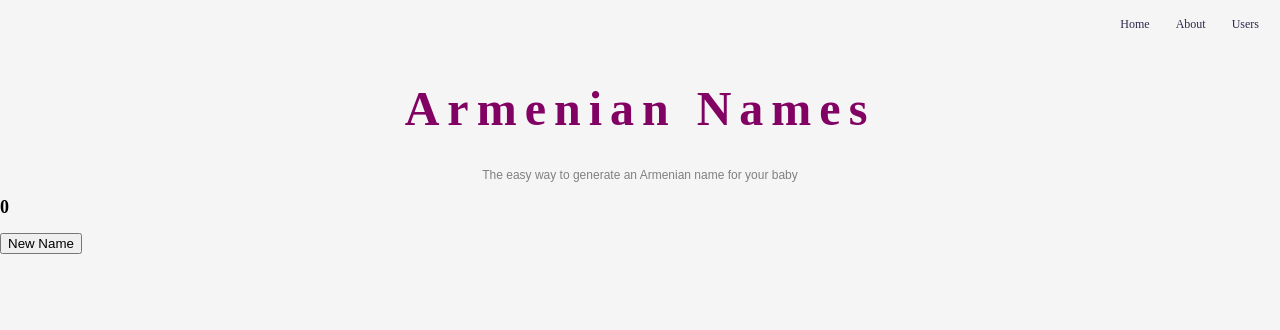
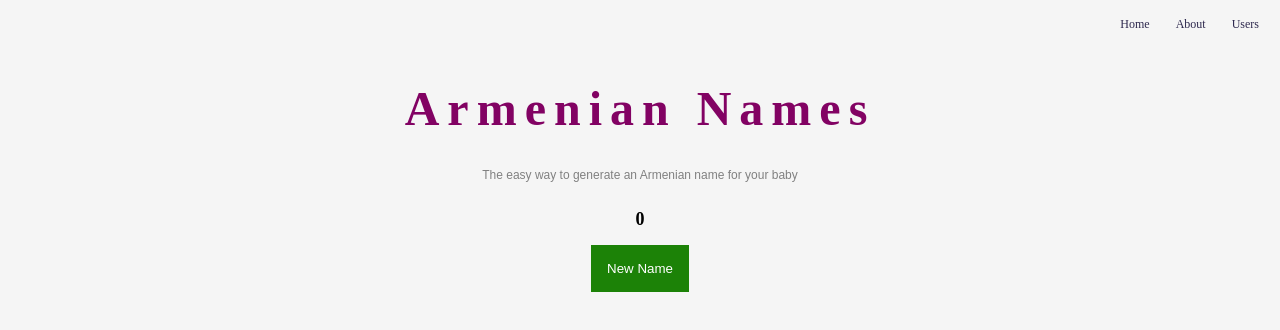
Before and after one commit to markohanesian/armenian-names, a React (Create React App) app: page / in a window 1280 px wide. Shown: the top 330 px of the page. Built offline with nearby package versions, Linux system fonts and the light colour scheme; a web font is replaced by a local one.

Commit message:
updated RandomName styling

```diff
--- a/src/components/RandomName/RandomName.js
+++ b/src/components/RandomName/RandomName.js
@@ -1,4 +1,5 @@
 import React, { useState } from 'react';
+import './index.css'
 
 function RandomName() {
     const [name, newName] = useState(0);
@@ -6,7 +7,7 @@ function RandomName() {
     const names=['Paul', 'David', 'Kevin'];
 
     return (
-        <div>
+        <div id="RandomName-container">
             <h2>{name}</h2>
             <button onClick={() => newName(names[Math.floor(Math.random()*names.length)])}>
                 New Name
--- /dev/null
+++ b/src/components/RandomName/index.css
@@ -0,0 +1,13 @@
+#RandomName-container {
+    display: flex;
+    flex-direction: column;
+    align-items: center;
+}
+
+button {
+    display: block;
+    border: none;
+    padding: 1rem;
+    background-color: #1C8207;
+    color: white;
+}
```
